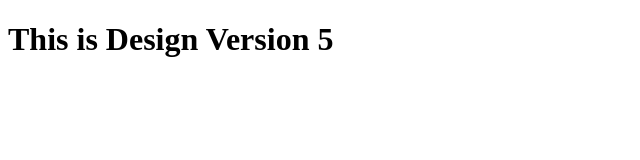
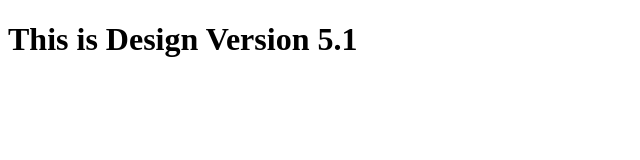
Before and after one commit to rahulkallur/myrepo, a plain HTML site: page index.html in a window 1280 px wide. Shown: the full height of the page, 0-640 px from the left. Drawn offline with Linux system fonts and the light colour scheme.

Commit message:
new version

```diff
--- a/index.html
+++ b/index.html
@@ -7,6 +7,6 @@
     <title>Document</title>
   </head>
   <body>
-    <h1>This is Design Version 5</h1>
+    <h1>This is Design Version 5.1</h1>
   </body>
 </html>
```
